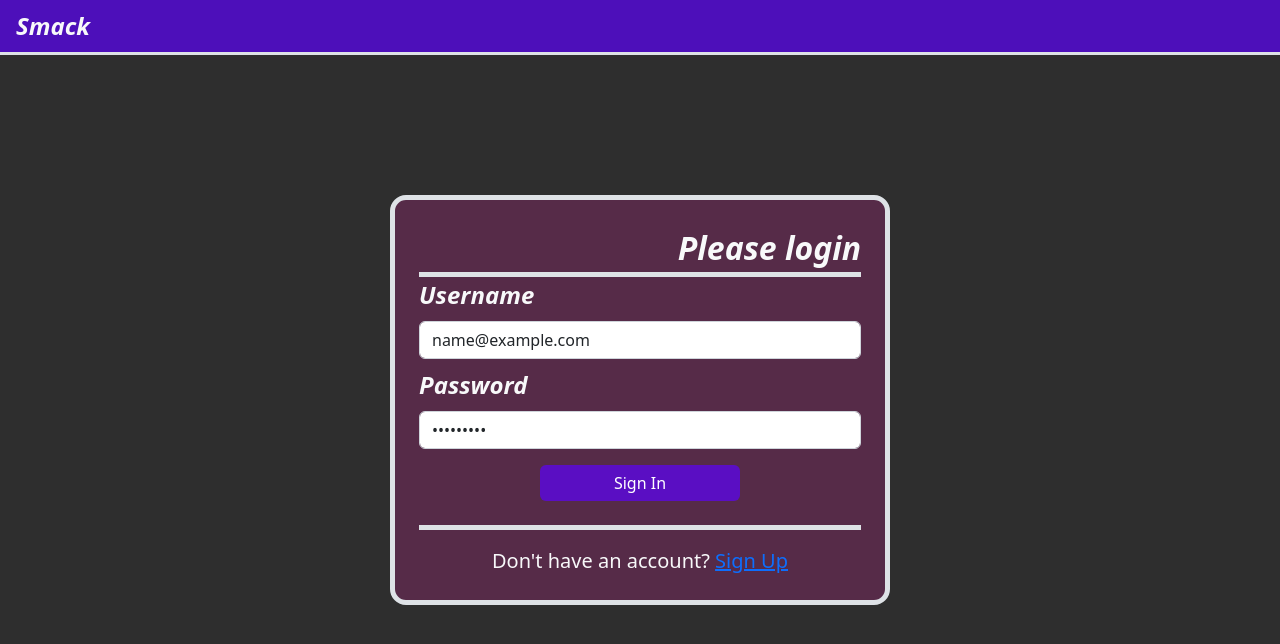
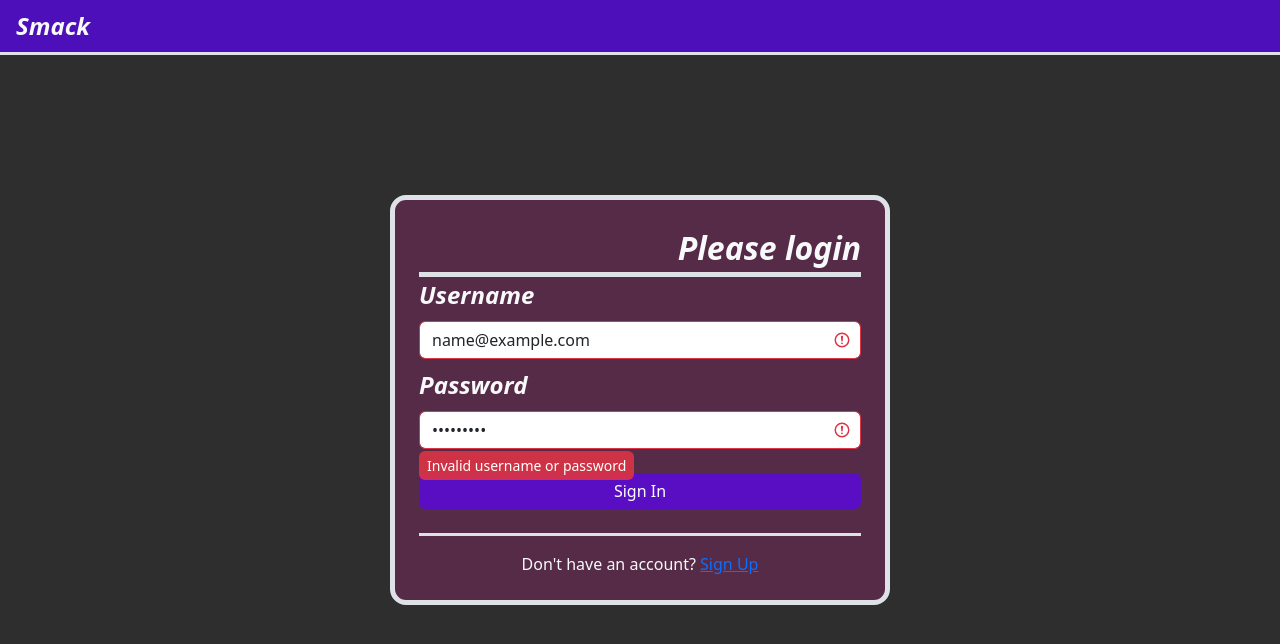
Before and after one commit to sleepy-corpse/frontend-project-12, a React (Create React App) app in the folder frontend/: page /login in a window 1280 px wide. Both pictures are taken after typing "name@example.com", "Sample123" into the empty fields and a click on the button "Sign In". Shown: the top 644 px of the page. Built offline with nearby package versions, Linux system fonts and the light colour scheme; no server answers.

Commit message:
Add authorization

```diff
--- a/frontend/package.json
+++ b/frontend/package.json
@@ -7,6 +7,7 @@
     "@testing-library/jest-dom": "^5.16.5",
     "@testing-library/react": "^13.4.0",
     "@testing-library/user-event": "^13.5.0",
+    "axios": "^1.1.3",
     "bootstrap": "^5.2.2",
     "formik": "^2.2.9",
     "react": "^18.2.0",
--- a/frontend/src/components/LoginForm.jsx
+++ b/frontend/src/components/LoginForm.jsx
@@ -1,23 +1,74 @@
 import Button from 'react-bootstrap/Button';
-import React from 'react';
+import { React, useState, useEffect } from 'react';
 import Form from 'react-bootstrap/Form';
+import Container from 'react-bootstrap/Container';
+// import Card from 'react-bootstrap/Card';
+// import Row from 'react-bootstrap/Row';
+// import Col from 'react-bootstrap/Col';
+import { useNavigate } from 'react-router-dom';
 import { Formik } from 'formik';
 import * as yup from 'yup';
-import 'bootstrap';
+import axios from 'axios';
+import routes from '../routes';
+// import 'bootstrap';
 
-export default function LoginForm() {
+/* <Card>
+        <Card.Body as={Row} className="p-4 border rounded-4 border-5 my-form">
+          <Col lg={12} />
+          <Col lg={12}>
+            <LoginForm />
+          </Col>
+        </Card.Body>
+        <Card.Footer>
+          <div className="mt-4 text-light text-center border-top mx-0">
+            <p className="mb-0 mt-3">
+              {'Don\'t have an account? '}
+              <a href="/signup">Sign Up</a>
+            </p>
+          </div>
+        </Card.Footer>
+      </Card>
+*/
+export default function FormContainer() {
+  return (
+    <Container
+      className="d-flex align-items-center justify-content-center"
+      style={{ height: '100vh' }}
+    >
+      <LoginForm />
+    </Container>
+  );
+}
+
+function LoginForm() {
+  const [isInvalid, setIsInvalid] = useState(false);
+  const navigate = useNavigate();
+
+  useEffect(() => {
+    if (localStorage.user) {
+      navigate('/');
+    }
+  }, []);
+
   return (
     <Formik
       initialValues={{
-        login: '',
+        username: '',
         password: '',
       }}
       validationSchema={yup.object({
-        login: yup.string().min(3).max(20),
-        password: yup.string().min(6, 'Minimum length is 6 characters'),
+        username: yup.string().required(),
+        password: yup.string().required(),
       })}
-      onSubmit={(values) => {
-        alert(JSON.stringify(values, null, 2));
+      onSubmit={async (values) => {
+        setIsInvalid(false);
+        try {
+          const resp = await axios.post(routes.loginPath(), values);
+          window.localStorage.user = JSON.stringify(resp.data);
+          navigate('/');
+        } catch (error) {
+          setIsInvalid(true);
+        }
       }}
     >
       {(formik) => (
@@ -33,16 +84,15 @@ export default function LoginForm() {
           <Form.Group className="position-relative">
             <Form.Label className="fw-bold fs-4 fst-italic text-light">Username</Form.Label>
             <Form.Control
-              name="login"
-              value={formik.values.email}
+              name="username"
+              value={formik.values.username}
               onChange={formik.handleChange}
               onBlur={formik.handleBlur}
               type="text"
               placeholder="Enter email"
               required
-              isInvalid={formik.touched.login && formik.errors.login}
+              isInvalid={isInvalid}
             />
-            <Form.Control.Feedback tooltip type="invalid">{formik.errors.login}</Form.Control.Feedback>
           </Form.Group>
           <Form.Group className="mt-2 position-relative" controlId="validationFormik05" md="3">
             <Form.Label className="fw-bold fs-4 fst-italic text-light">Password</Form.Label>
@@ -54,19 +104,17 @@ export default function LoginForm() {
               type="password"
               placeholder="Enter password"
               required
-              isInvalid={formik.touched.password && formik.errors.password}
+              isInvalid={isInvalid}
             />
-            <Form.Control.Feedback tooltip type="invalid">{formik.errors.password}</Form.Control.Feedback>
+            <Form.Control.Feedback tooltip type="invalid">Invalid username or password</Form.Control.Feedback>
           </Form.Group>
-          <div className="d-flex justify-content-center">
-            <Button
-              className="mt-3 border-0 my-main-button"
-              type="submit"
-            >
-              Sign In
-            </Button>
-          </div>
-          <div className="mt-4 fs-5 text-light text-center border-top mx-0">
+          <Button
+            className="mt-4 border-0 my-main-button mx-0"
+            type="submit"
+          >
+            Sign In
+          </Button>
+          <div className="mt-4 text-light text-center border-top border-3 mx-0">
             <p className="mb-0 mt-3">
               {'Don\'t have an account? '}
               <a href="/signup">Sign Up</a>
--- /dev/null
+++ b/frontend/src/components/Root.jsx
@@ -0,0 +1,42 @@
+import {
+  React,
+  useState,
+  useMemo,
+  useEffect,
+} from 'react';
+import { useNavigate, Outlet } from 'react-router-dom';
+import AuthContext from '../contexts';
+
+function Root() {
+  const [isLoggedIn, setLoggedIn] = useState(false);
+  const logIn = () => setLoggedIn(true);
+  const logOut = () => {
+    localStorage.removeItem('user');
+    setLoggedIn(false);
+  };
+  const context = useMemo(() => ({ isLoggedIn, logIn, logOut }), [isLoggedIn]);
+  const navigate = useNavigate();
+
+  useEffect(() => {
+    if (!localStorage.user) {
+      navigate('/login');
+    }
+  }, []);
+
+  return (
+    <AuthContext.Provider value={context}>
+      <header className="fixed-top border-bottom border-3 py-2 my-header fst-italic fw-bold">
+        <a href="/" className="fs-4 text-decoration-none text-light">
+          <span className="ms-3">
+            Smack
+          </span>
+        </a>
+      </header>
+      <main>
+        <Outlet />
+      </main>
+    </AuthContext.Provider>
+  );
+}
+
+export default Root;
--- /dev/null
+++ b/frontend/src/components/SignUpForm.jsx
@@ -0,0 +1,79 @@
+import Button from 'react-bootstrap/Button';
+import React from 'react';
+import Form from 'react-bootstrap/Form';
+import { Formik } from 'formik';
+import * as yup from 'yup';
+import 'bootstrap';
+
+export default function SignUpForm() {
+  return (
+    <Formik
+      initialValues={{
+        login: '',
+        password: '',
+      }}
+      validationSchema={yup.object({
+        login: yup.string().min(3).max(20),
+        password: yup.string().min(6, 'Minimum length is 6 characters'),
+      })}
+      onSubmit={(values) => {
+        alert(JSON.stringify(values, null, 2));
+      }}
+    >
+      {(formik) => (
+        <Form
+          className="p-4 border rounded-4 border-5 my-form"
+          onSubmit={formik.handleSubmit}
+        >
+          <div
+            className="fw-bold fst-italic text-light text-end fs-2 border-bottom"
+          >
+            Please login
+          </div>
+          <Form.Group className="position-relative">
+            <Form.Label className="fw-bold fs-4 fst-italic text-light">Username</Form.Label>
+            <Form.Control
+              name="login"
+              value={formik.values.email}
+              onChange={formik.handleChange}
+              onBlur={formik.handleBlur}
+              type="text"
+              placeholder="Enter email"
+              required
+              isInvalid={formik.touched.login && formik.errors.login}
+            />
+            <Form.Control.Feedback tooltip type="invalid">{formik.errors.login}</Form.Control.Feedback>
+          </Form.Group>
+          <Form.Group className="mt-2 position-relative" controlId="validationFormik05" md="3">
+            <Form.Label className="fw-bold fs-4 fst-italic text-light">Password</Form.Label>
+            <Form.Control
+              name="password"
+              value={formik.values.password}
+              onChange={formik.handleChange}
+              onBlur={formik.handleBlur}
+              type="password"
+              placeholder="Enter password"
+              required
+              isInvalid={formik.touched.password && formik.errors.password}
+            />
+            <Form.Control.Feedback tooltip type="invalid">{formik.errors.password}</Form.Control.Feedback>
+          </Form.Group>
+          <div className="d-flex justify-content-center">
+            <Button
+              className="mt-3 border-0 my-main-button"
+              type="submit"
+            >
+              Sign In
+            </Button>
+          </div>
+          <div className="mt-4 fs-5 text-light text-center border-top mx-0">
+            <p className="mb-0 mt-3">
+              {'Don\'t have an account? '}
+              <a href="/signup">Sign Up</a>
+            </p>
+          </div>
+        </Form>
+      )}
+    </Formik>
+  );
+}
--- /dev/null
+++ b/frontend/src/contexts/index.js
@@ -0,0 +1,5 @@
+import { createContext } from 'react';
+
+const AuthContext = createContext({});
+
+export default AuthContext;
--- /dev/null
+++ b/frontend/src/hooks/index.js
@@ -0,0 +1,6 @@
+import { useContext } from "react";
+import AuthContext from "../contexts";
+
+const useAuth = () => useContext(AuthContext);
+
+export default useAuth;
--- /dev/null
+++ b/frontend/src/routes.js
@@ -0,0 +1,3 @@
+export default {
+  loginPath: () => '/api/v1/login',
+};
--- a/frontend/src/routes/login.jsx
+++ /dev/null
@@ -1,16 +0,0 @@
-import React from 'react';
-import Container from 'react-bootstrap/Container';
-import LoginFrom from '../components/LoginForm';
-
-function Login() {
-  return (
-    <Container
-      className="d-flex align-items-center justify-content-center"
-      style={{ height: '100vh' }}
-    >
-      <LoginFrom />
-    </Container>
-  );
-}
-
-export default Login;
--- a/frontend/src/routes/root.jsx
+++ /dev/null
@@ -1,21 +0,0 @@
-import React from 'react';
-import { Outlet } from 'react-router-dom';
-
-function Root() {
-  return (
-    <>
-      <header className="fixed-top border-bottom border-3 py-2 my-header fst-italic fw-bold">
-        <a href="/" className="fs-4 text-decoration-none text-light">
-          <span className="ms-3">
-            Smack
-          </span>
-        </a>
-      </header>
-      <main>
-        <Outlet />
-      </main>
-    </>
-  );
-}
-
-export default Root;
--- a/frontend/src/styles.css
+++ b/frontend/src/styles.css
@@ -13,5 +13,5 @@ body {
 
 .my-main-button {
   background-color: #5d00ffab;
-  width: 200px;
+  width: 100%;
 }
```
Also changed, not shown: frontend/src/index.jsx (+9 -4 lines), frontend/src/components/ErrorPage.jsx (renamed from frontend/src/routes/error-page.jsx), 1 other file (tests, documents, lock files or other folders).
